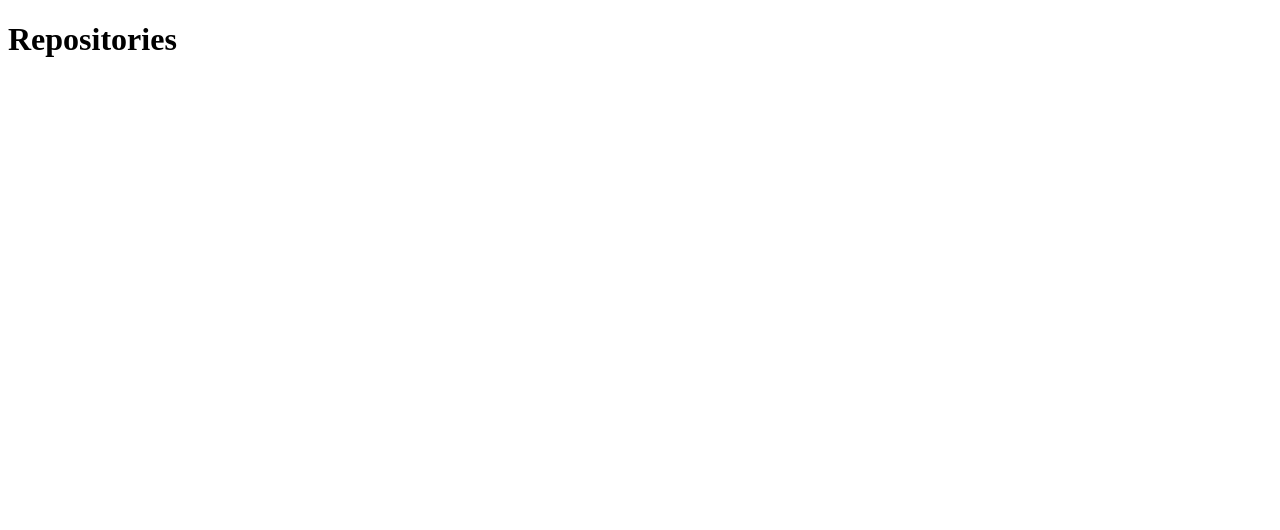
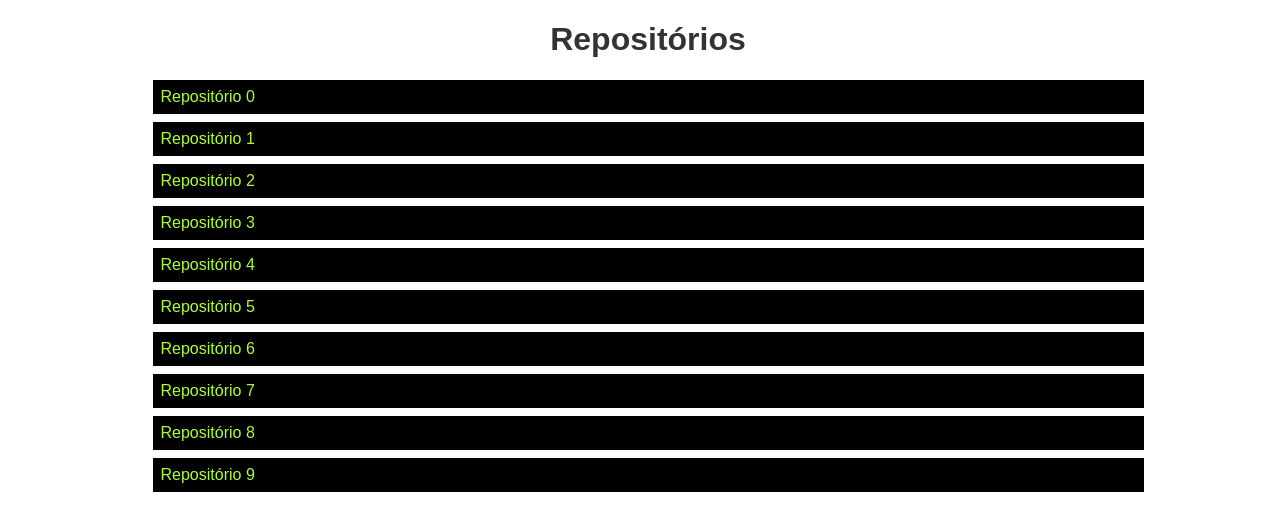
Before and after one commit to docirillo/Hiring_Coders, a React (Create React App) app in the folder Semana_3/React/gamagit/: page /repositories in a window 1280 px wide. Shown: the top 530 px of the page. Built offline with nearby package versions, Linux system fonts and the light colour scheme; the HTML template or start-up script is replaced by a standard one.

Commit message:
styled components

```diff
--- a/Semana_3/React/gamagit/package.json
+++ b/Semana_3/React/gamagit/package.json
@@ -11,6 +11,7 @@
     "react-dom": "^18.1.0",
     "react-router-dom": "^6.3.0",
     "react-scripts": "5.0.1",
+    "styled-components": "^5.3.5",
     "web-vitals": "^2.1.4"
   },
   "scripts": {
--- a/Semana_3/React/gamagit/src/App.js
+++ b/Semana_3/React/gamagit/src/App.js
@@ -1,5 +1,7 @@
 import React from 'react';
 import Routes from './routes';
+
+import './style.css';
 
 function App() {
   return <Routes />;
--- a/Semana_3/React/gamagit/src/Repositories.js
+++ /dev/null
@@ -1,9 +0,0 @@
-import React from 'react';
-
-export default function Repositories() {
-  return (
-    <p>
-      <h1>Repositories</h1>
-    </p>
-  );
-}
--- a/Semana_3/React/gamagit/src/Home.js
+++ b/Semana_3/React/gamagit/src/pages/Home/index.js
@@ -1,5 +1,6 @@
 import React, { useState } from 'react';
 import axios from 'axios';
+import * as S from './styled';
 
 export default function Home(props) {
   const [user, setUser] = useState('');
@@ -19,8 +20,8 @@ export default function Home(props) {
   };
 
   return (
-    <>
-      <input
+    <S.Container>
+      <S.Input
         name="user"
         id="user"
         className="userInput"
@@ -28,9 +29,9 @@ export default function Home(props) {
         value={user}
         onChange={(e) => setUser(e.target.value)}
       />
-      <button type="button" onClick={handleSearch}>
+      <S.Button type="button" onClick={handleSearch}>
         Pesquisar
-      </button>
-    </>
+      </S.Button>
+    </S.Container>
   );
 }
--- /dev/null
+++ b/Semana_3/React/gamagit/src/pages/Home/styled.js
@@ -0,0 +1,39 @@
+import styled from 'styled-components';
+
+//create styled container Component
+export const Container = styled.div`
+  width: 100vw;
+  height: 100vh;
+  display: flex;
+  align-items: center;
+  justify-content: center;
+`;
+
+export const Input = styled.input`
+  border: 1px solid #ddd;
+  height: 2rem;
+  padding: 0 0.5rem;
+  border-radius: 0.25rem 0 0 0.25rem;
+
+  &:focus,
+  &:active {
+    outline: none;
+    box-shadow: none;
+  }
+`;
+
+export const Button = styled.button`
+  border: 1px solid #ddd;
+  height: 2rem;
+  padding: 0 0.5rem;
+  border-radius: 0 0.25rem 0.25rem 0;
+  background: #000;
+  color: #fff;
+  font-weight: bold;
+  cursor: pointer;
+  &:focus,
+  &:active {
+    outline: none;
+    box-shadow: none;
+  }
+`;
--- /dev/null
+++ b/Semana_3/React/gamagit/src/pages/Repositories/index.js
@@ -0,0 +1,15 @@
+import React from 'react';
+import * as S from './styled';
+
+export default function Repositories() {
+  return (
+    <S.Container>
+      <S.Title>Repositórios</S.Title>
+      <S.List>
+        {[...Array(10)].map((_, i) => (
+          <S.ListItem key={i}>Repositório {i}</S.ListItem>
+        ))}
+      </S.List>
+    </S.Container>
+  );
+}
--- /dev/null
+++ b/Semana_3/React/gamagit/src/pages/Repositories/styled.js
@@ -0,0 +1,27 @@
+import styled from 'styled-components';
+
+export const Container = styled.div`
+  width: 100%;
+  max-width: 991px;
+  margin: 0 auto;
+`;
+
+export const Title = styled.h1`
+  text-align: center;
+  font-size: 2rem;
+  font-family: sans-serif;
+  color: #333;
+`;
+
+export const List = styled.ul`
+  list-style: none;
+  padding: 0;
+  font-family: sans-serif;
+`;
+
+export const ListItem = styled.li`
+  margin: 0.5rem 0;
+  background: #000;
+  color: greenyellow;
+  padding: 0.5rem;
+`;
--- a/Semana_3/React/gamagit/src/routes.js
+++ b/Semana_3/React/gamagit/src/routes.js
@@ -1,7 +1,7 @@
 import React from 'react';
 import { Route, Routes, BrowserRouter } from 'react-router-dom';
-import Repositories from './Repositories';
-import Home from './Home';
+import Repositories from './pages/Repositories';
+import Home from './pages/Home';
 
 export default function RoutesApp() {
   return (
--- /dev/null
+++ b/Semana_3/React/gamagit/src/style.css
@@ -0,0 +1,5 @@
+html,
+body {
+  height: 100vh;
+  width: 100vw;
+}
```
Also changed, not shown: 1 other file (tests, documents, lock files or other folders).
